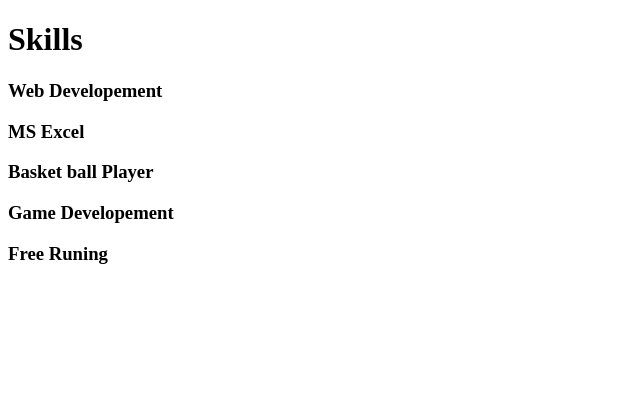
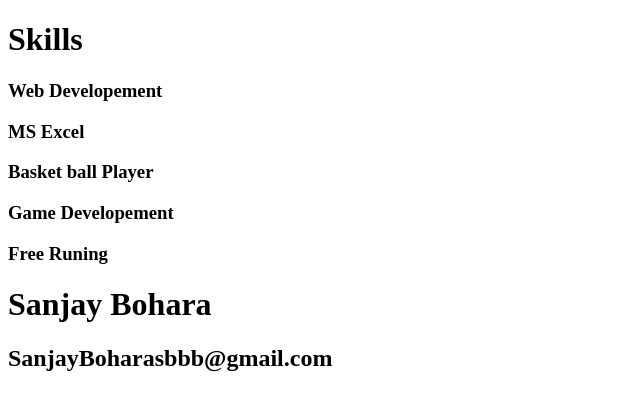
Before and after one commit to SanjayBohara/Github---Multiple-Branch, a plain HTML site: page index.html in a window 1280 px wide. Shown: the whole page, without its empty margins (0-640 px from the left). Drawn offline with Linux system fonts and the light colour scheme.

Commit message:
final push

```diff
--- a/index.html
+++ b/index.html
@@ -11,6 +11,7 @@
     <h3>Basket ball Player</h3>
     <H3>Game Developement</H3>
     <H3>Free Runing</H3>
-
+    <h1>Sanjay Bohara </h1>
+    <h2>SanjayBoharasbbb@gmail.com</h2>
 </body>
 </html>
```
